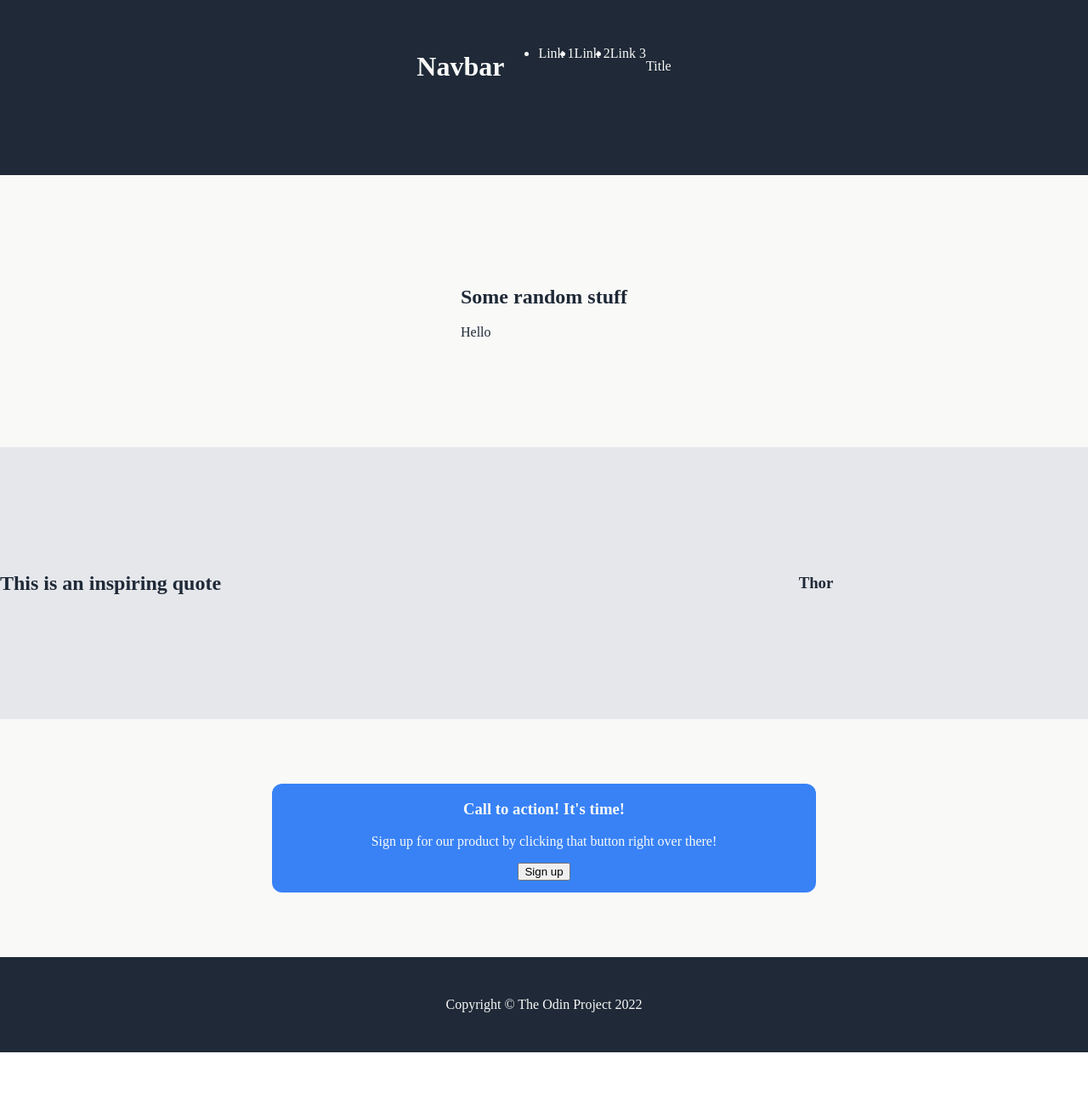
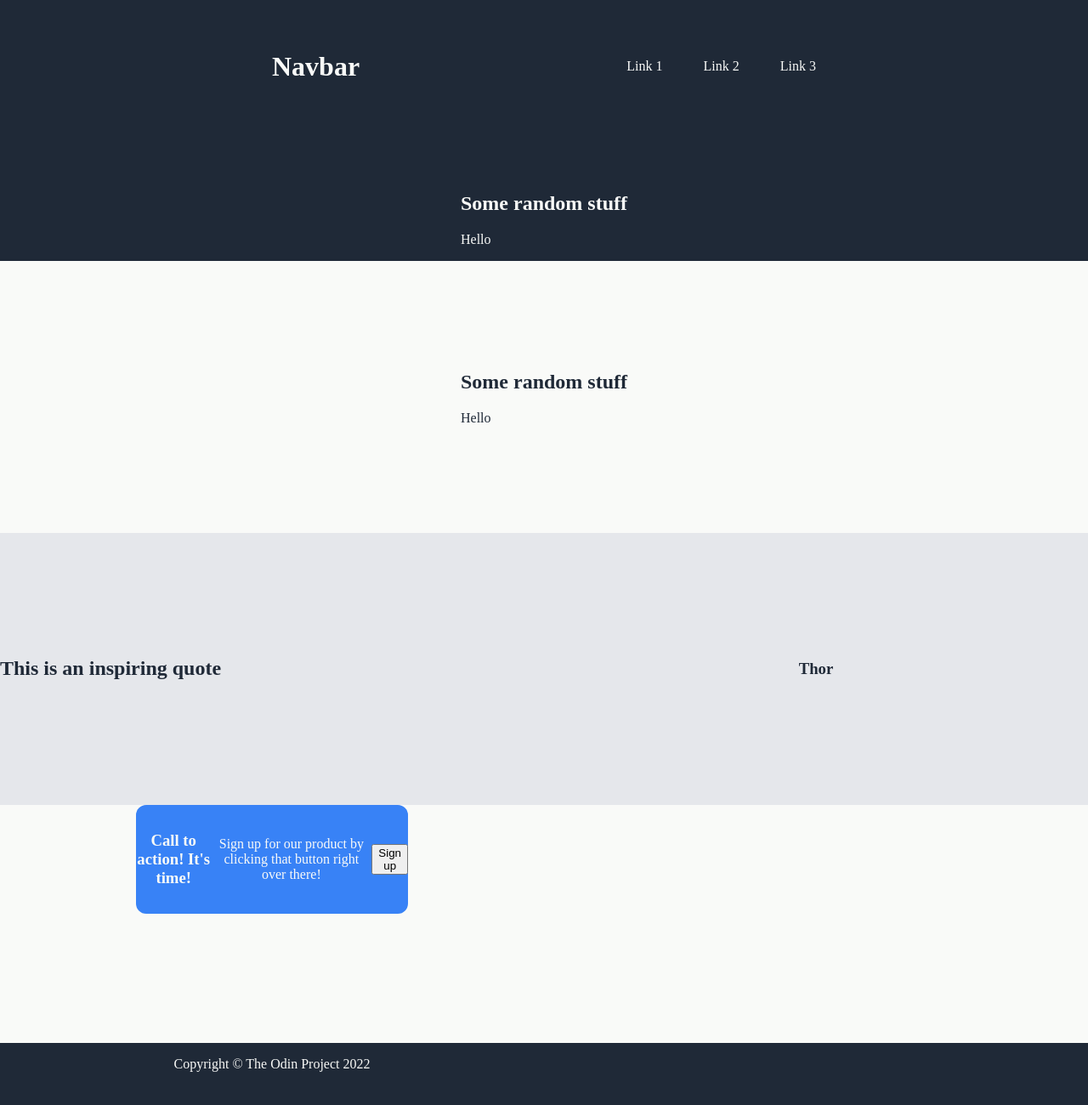
Before and after one commit to asvirts/top-landing-page, a plain HTML site: page index.html in a window 1280 px wide. Shown: the part 50-1350 px from the top of the page at 85% size. Before the commit the page ends 1288 px from the top, so only its background shows below. Drawn offline with Linux system fonts and the light colour scheme.

Commit message:
finally got the spacing right for nav

```diff
--- a/index.html
+++ b/index.html
@@ -15,24 +15,25 @@
 <body>
 
     <header class="header">
-        <div class="navbar">
-            <div class="container">
-                <h1>Navbar</h1>
-                <div class="container">
-                    <ul class="links">
-                        <li>Link 1</li>
-                        <li>Link 2</li>
-                        <li>Link 3</li>
-                    </ul>
-                </div>
-            </div>
-        </div>
-        <div class="container top-content">
-            Title
+        <div class="container navbar">
+            <h1>Navbar</h1>
+            <ul>
+                <li>Link 1</li>
+                <li>Link 2</li>
+                <li>Link 3</li>
+            </ul>
         </div>
     </header>
 
     <main>
+        <section>
+            <div class="container top-content">
+                <div class="random-box">
+                    <h2>Some random stuff</h2>
+                    <p>Hello</p>
+                </div>
+            </div>
+        </section>
         <section>
             <div class="container random">
                 <div class="random-box">
@@ -49,9 +50,9 @@
                 <h3>Thor</h3>
             </div>
         </div>
-        <section>
-            <div class="container call">
-                <div class="call-box">
+        <section id="call">
+            <div class="container">
+                <div class="container call-box">
                     <h3>Call to action! It's time!</h3>
                     <p>Sign up for our product by clicking that button right over there!</p>
                     <button>Sign up</button>
@@ -61,8 +62,8 @@
     </main>
 
     <footer>
-        <div class="container footer">
-            Copyright © The Odin Project 2022
+        <div class="container">
+            <p>Copyright © The Odin Project 2022</p>
         </div>
     </footer>
 
--- a/styles.css
+++ b/styles.css
@@ -5,24 +5,19 @@ body {
 
 .container {
     display: flex;
+
+    justify-content: center;
+    align-items: center;
+
+    width: 50%;
+}
+
+p {
+    justify-content: center;
 }
 
 
 /* Top */
-
-.navbar {
-    justify-content: space-between;
-    justify-content: center;
-}
-
-.links {
-
-}
-
-.top-content {
-    justify-content: space-between;
-    justify-content: center;
-}
 
 .header {
     background-color: #1f2937;
@@ -35,8 +30,26 @@ body {
     height: 16em;
 }
 
+h1 {
+    justify-content: space-between;
+}
+
+.navbar {
+    justify-content: space-between;
+}
+
 ul {
     display: flex;
+    gap: 3em;
+
+    list-style: none;
+}
+
+.top-content {
+    background-color: #1f2937;
+    color: #f9faf8;
+
+    width: 100%;
 }
 
 
@@ -50,6 +63,7 @@ ul {
     align-items: center;
 
     height: 20em;
+    width: 100%;
 }
 
 
@@ -63,6 +77,7 @@ ul {
     align-items: center;
 
     height: 20em;
+    width: 100%;
 }
 
 .quote-box-1 {
@@ -84,7 +99,7 @@ ul {
 
 /* Call to Action */
 
-.call {
+#call {
     background-color: #f9faf8;
     color: #1f2937;
 
@@ -92,6 +107,7 @@ ul {
     align-items: center;
 
     height: 17.5em;
+    width: 100%;
 }
 
 .call-box {
@@ -100,7 +116,7 @@ ul {
 
     border-radius: 12px;
 
-    justify-content: flex-start;
+    justify-content: center;
     align-items: center;
 
     height: 8em;
@@ -112,7 +128,7 @@ ul {
 
 /* Footer */
 
-.footer {
+footer {
     background: #1f2937;
 
     justify-content: center;
```
